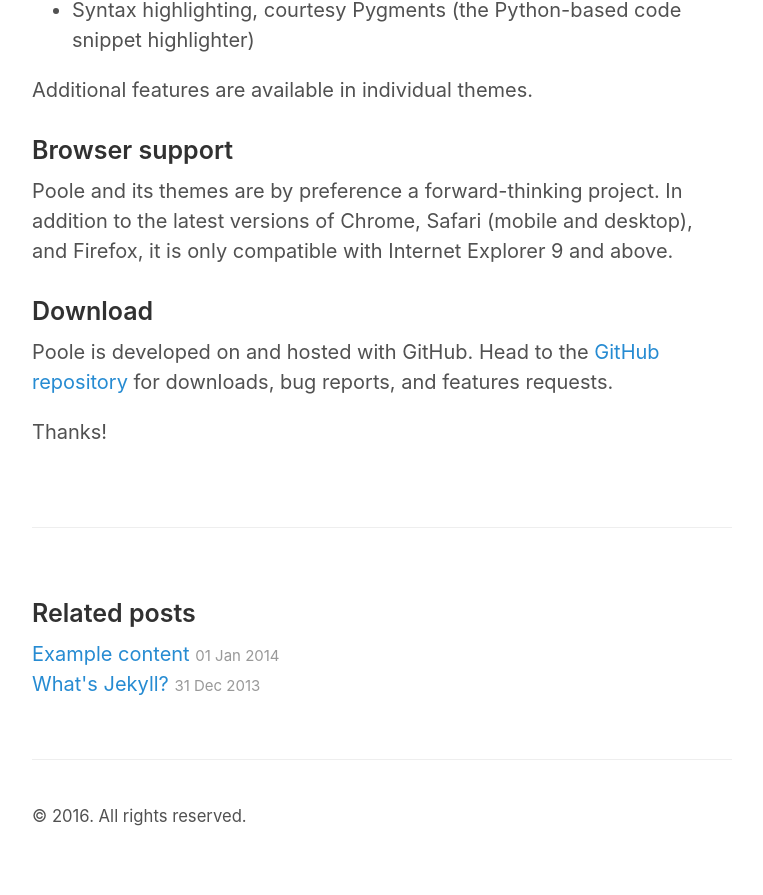
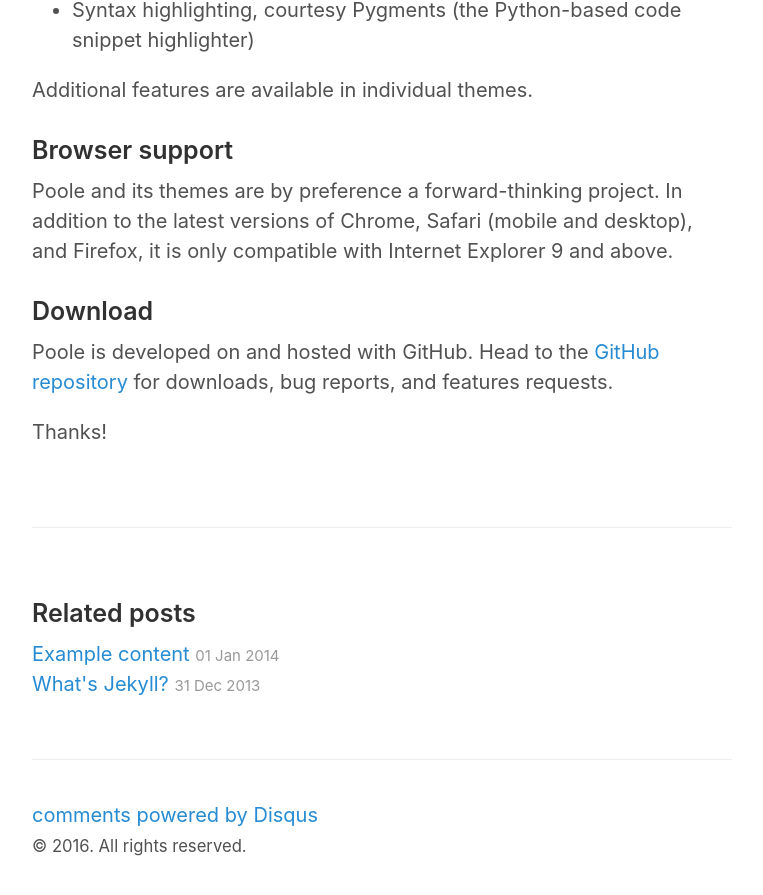
Before and after one commit to siavashk/siavashk.github.io, a Jekyll site: the page built from _posts/2014-01-02-introducing-poole.md, in a window 1280 px wide and 900 px high, scrolled down 1110 px. Shown: the top 895 px of the window, without its empty margins (258-1021 px from the left). Built offline with Jekyll 4.4.1, drawn with Linux system fonts in a browser that asks for light colours; comment, search, counter and statistics services are not loaded; before the commit the page ends 1980 px from its top, so only the background shows below that; some of the changed lines change nothing that is shown.

Commit message:
Enabling comments

```diff
--- a/_config.yml
+++ b/_config.yml
@@ -3,10 +3,12 @@
 
 # Setup
 title:               Siavash Khallaghi
-tagline:             Beyond Shallow Networks
-url:                 http://getpoole.com
+tagline:             Machine Learning, Computer Vision, Data Science,
+url:                 http://ece.ubc.ca/~siavashk
 paginate:            1
 baseurl:             ""
+
+pygments:            true
 
 # Assets
 #
@@ -27,7 +29,7 @@
 # Custom vars
 version:             2.0.0
 github:
-  repo:              https://github.com/poole/poole
+  repo:              github.com/siavashk/siavashk.github.io
 
 # Gems
 gems:
--- a/_posts/2014-01-02-introducing-poole.md
+++ b/_posts/2014-01-02-introducing-poole.md
@@ -1,6 +1,7 @@
 ---
 layout: post
 title: Introducing Poole
+comments: true
 ---
 
 *The Strange Case of Dr. Jekyll and Mr. Hyde* tells the story of a lawyer investigating the connection of two persons, Dr. Henry Jekyll and Mr. Edward Hyde. Chief among the novel's supporting cast is a man by the name of Mr. Poole, Dr. Jekyll's loyal butler.
```
